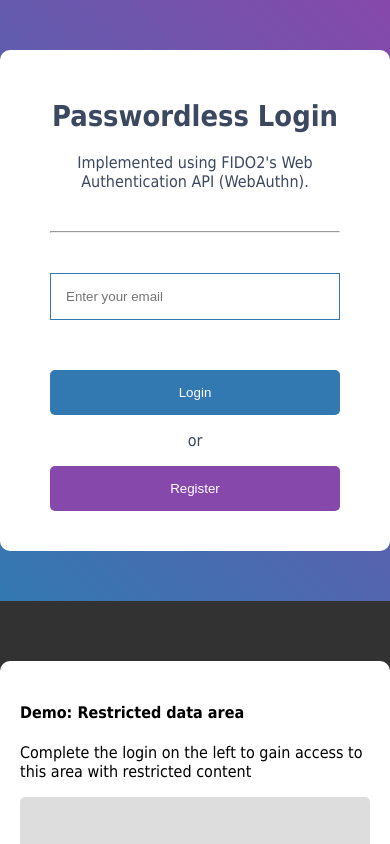
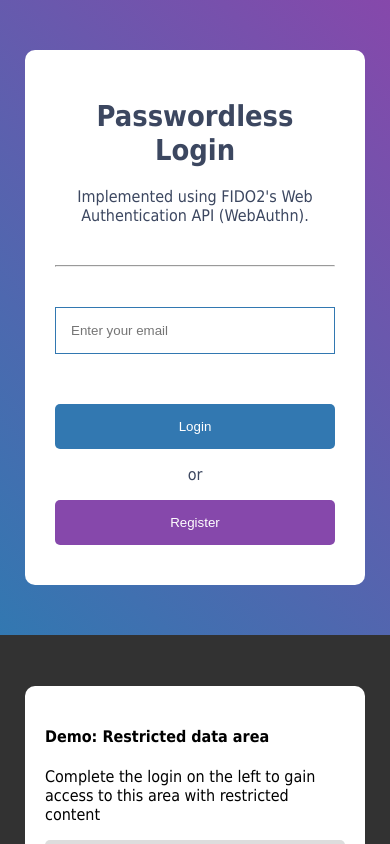
Before and after one commit to Ray-F/webauthn-demo, a React (Vite) app in the folder packages/webauthn-demo-client/: page / in a window 390 px wide. Shown: the top 844 px of the page. Built offline with nearby package versions, Linux system fonts and the light colour scheme; no server answers.

Commit message:
fix: Improve styling on mobile

```diff
--- a/packages/webauthn-demo-client/src/Authentication.module.css
+++ b/packages/webauthn-demo-client/src/Authentication.module.css
@@ -42,13 +42,17 @@ body {
     width: 100%;
     height: 50vh;
   }
+
+  .container {
+    padding: 30px !important;
+  }
 }
 
 .container {
   font-family: "Tahoma", sans-serif;
   text-align: center;
 
-  margin: 50px 0;
+  margin: 50px 25px;
   background-color: white;
   border-radius: 10px;
   padding: 30px 50px;
@@ -80,7 +84,7 @@ body {
   margin-bottom: 50px;
 }
 
-.pageLeft input[type="submit"] {
+.pageLeft button {
   display: block;
   margin: 10px auto;
   padding: 15px;
@@ -106,6 +110,8 @@ body {
   border-radius: 10px;
 
   max-width: 400px;
+
+  margin: 0 25px;
 }
 
 .restrictedContent {
--- a/packages/webauthn-demo-client/src/Authentication.tsx
+++ b/packages/webauthn-demo-client/src/Authentication.tsx
@@ -5,7 +5,8 @@ import {
   startRegistration,
 } from "@simplewebauthn/browser";
 
-const API_ENDPOINT = import.meta.env.VITE_API_ENDPOINT || "http://localhost:9000";
+const API_ENDPOINT =
+  import.meta.env.VITE_API_ENDPOINT || "http://localhost:9000";
 
 let sessionToken: string | undefined = undefined;
 
@@ -184,19 +185,16 @@ export function Authentication() {
                 placeholder="Enter your email"
                 onChange={(e) => setEmail(e.target.value)}
               />
-              <input
-                className={styles.loginBtn}
-                type="submit"
-                value="Login"
-                onClick={onLoginBtnPress}
-              />
+              <button className={styles.loginBtn} onClick={onLoginBtnPress}>
+                Login
+              </button>
               <p>or</p>
-              <input
+              <button
                 className={styles.registerBtn}
-                type="submit"
-                value="Register"
                 onClick={onRegisterBtnPress}
-              />
+              >
+                Register
+              </button>
             </>
           )}
         </div>
```
